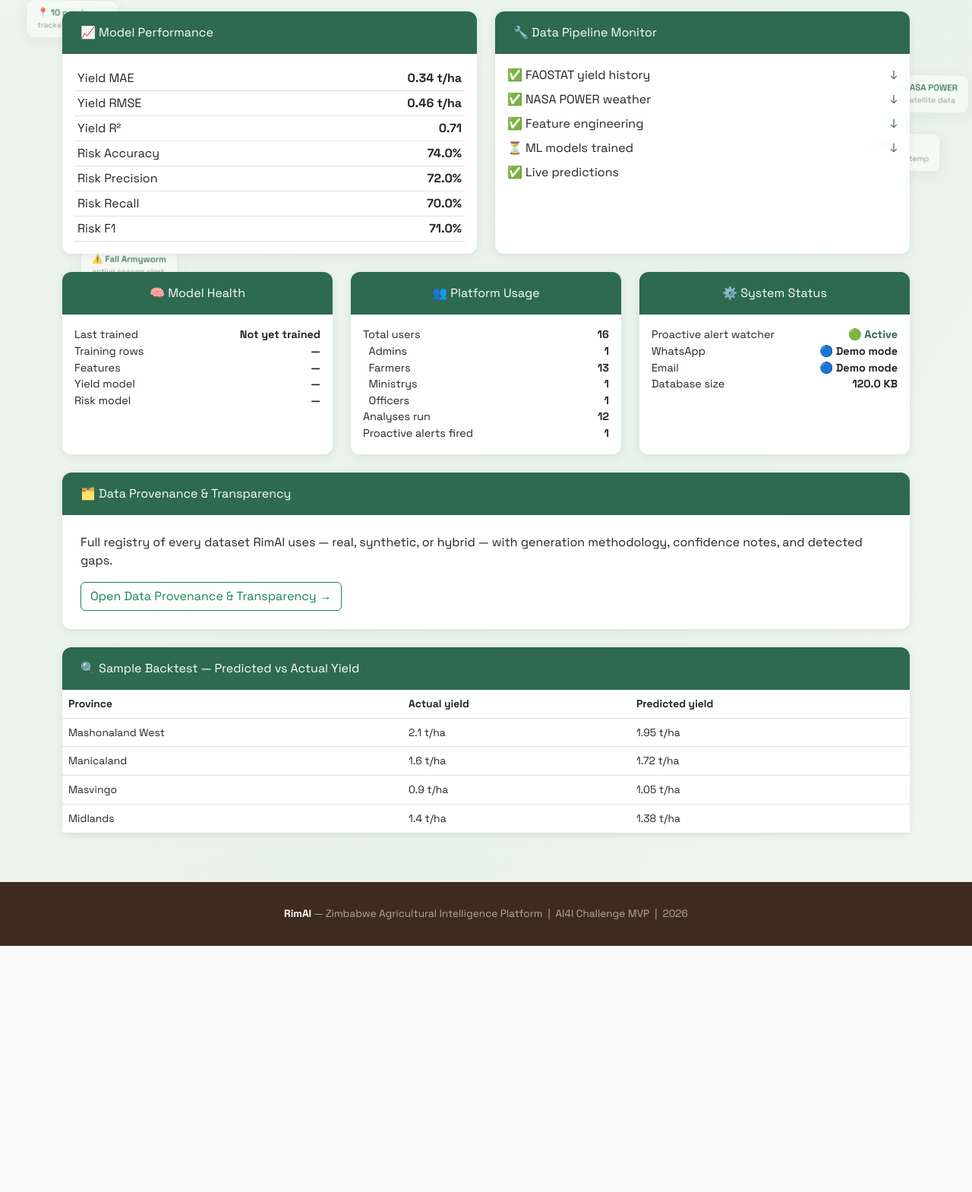
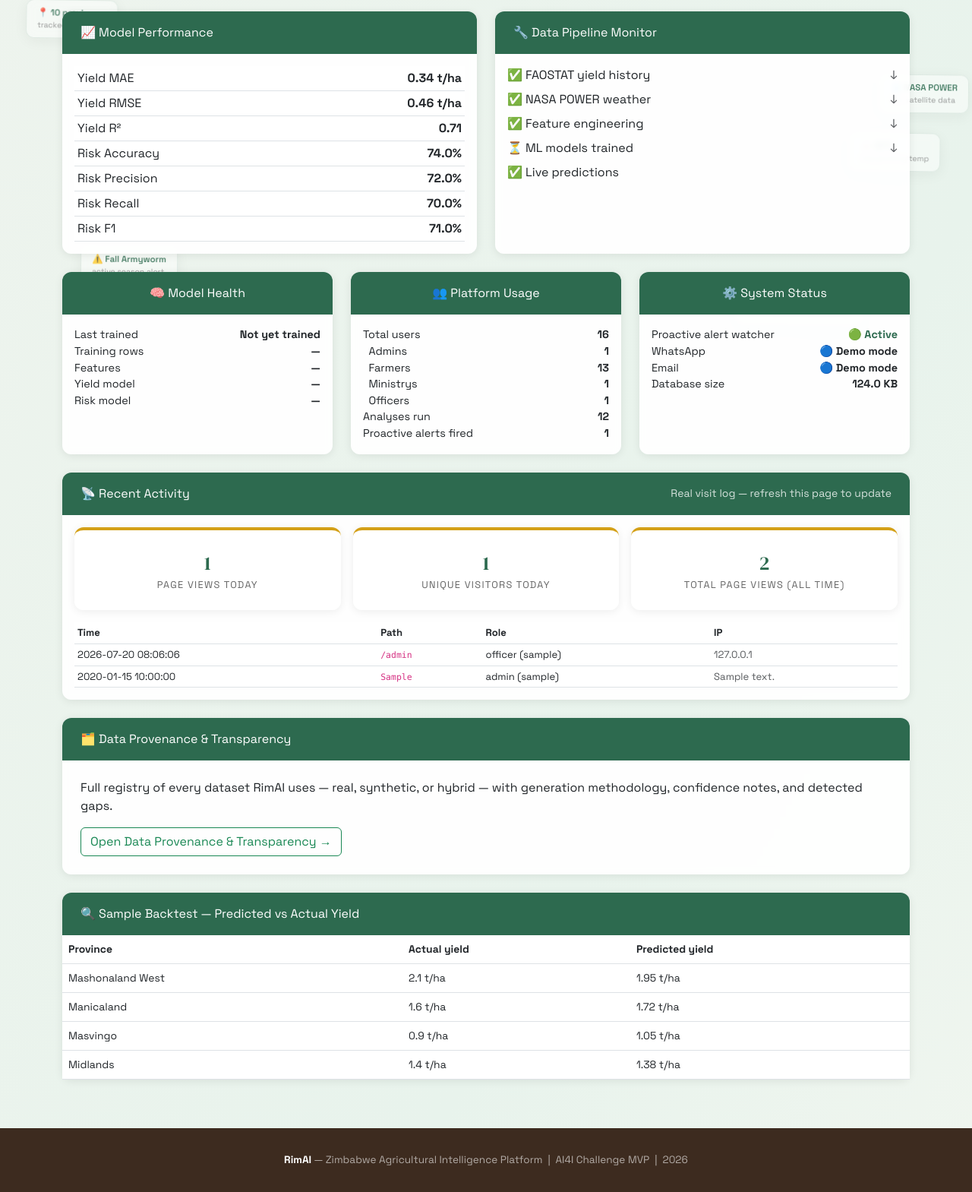
Before and after one commit to TereraiC/RimAI-AI4I-2026, a Flask app: page /admin in a window 1280 px wide. Shown: the part 288-1857 px from the top of the page at 76% size. Before the commit the page ends 1533 px from the top, so only its background shows below. Run offline with Flask 3, Linux system fonts and the light colour scheme; the visitor is signed in with stand-in values (Sample User, id 1); data comes from the database, SQL or seed files in the repository; tables that the repository leaves empty hold one stand-in row (values such as "Sample post"); parts of the project's set-up code (start-up, migrations or seed data) failed here and were passed over; some libraries are stand-ins or nearby versions.

Commit message:
feat: real visit tracking on Admin dashboard

```diff
--- a/app.py
+++ b/app.py
@@ -117,6 +117,15 @@ def init_db():
                 province TEXT,
                 district TEXT,
                 bags_allocated INTEGER,
+                created_at TIMESTAMP DEFAULT CURRENT_TIMESTAMP
+            );
+            CREATE TABLE IF NOT EXISTS page_visits (
+                id INTEGER PRIMARY KEY AUTOINCREMENT,
+                path TEXT,
+                method TEXT,
+                username TEXT,
+                role TEXT,
+                ip_address TEXT,
                 created_at TIMESTAMP DEFAULT CURRENT_TIMESTAMP
             );
         """)
@@ -282,6 +291,29 @@ def login_required(f):
             return redirect(url_for('login'))
         return f(*args, **kwargs)
     return dec
+
+
+_SKIP_LOGGING_PREFIXES = ('/static', '/favicon')
+_SKIP_LOGGING_EXACT = {'/api/chat'}  # logged separately via chat_history already
+
+
+@app.before_request
+def log_page_visit():
+    path = request.path
+    if request.method in ('OPTIONS', 'HEAD'):
+        return
+    if path.startswith(_SKIP_LOGGING_PREFIXES) or path in _SKIP_LOGGING_EXACT:
+        return
+    try:
+        ip = request.headers.get('X-Forwarded-For', request.remote_addr or '').split(',')[0].strip()
+        with get_db() as db:
+            db.execute(
+                "INSERT INTO page_visits (path, method, username, role, ip_address) VALUES (?,?,?,?,?)",
+                (path, request.method, session.get('username'), session.get('role'), ip),
+            )
+            db.commit()
+    except Exception:
+        pass  # visit logging must never break the actual request
 
 
 @app.context_processor
@@ -1047,11 +1079,12 @@ def admin_dashboard():
     backtest_results, metrics, is_synthetic = admin_module.load_backtest()
     pipeline_stages = admin_module.data_pipeline_status()
     health = admin_module.system_health(DB)
+    activity = admin_module.recent_activity(DB)
     return render_template('admin_dashboard.html', model_meta=model_meta,
                            backtest_results=backtest_results, metrics=metrics,
                            is_synthetic=is_synthetic, pipeline_stages=pipeline_stages,
                            health=health, whatsapp_live=twilio_configured(),
-                           email_live=email_configured())
+                           email_live=email_configured(), activity=activity)
 
 
 @app.route('/admin/data-provenance')
--- a/dashboards/admin.py
+++ b/dashboards/admin.py
@@ -118,3 +118,33 @@ def system_health(db_path, model_dir="models"):
         "last_trained": last_trained,
         "db_size_kb": db_size_kb,
     }
+
+
+def recent_activity(db_path, limit=30):
+    """Real visit log for the Admin 'Recent Activity' panel — lets you
+    actually see whether the live site is being visited/explored (which
+    pages, by which demo role, when), not just take it on faith."""
+    with _db(db_path) as db:
+        rows = db.execute(
+            "SELECT path, method, username, role, ip_address, created_at "
+            "FROM page_visits ORDER BY created_at DESC LIMIT ?",
+            (limit,),
+        ).fetchall()
+        visits = [dict(r) for r in rows]
+
+        today = datetime.date.today().isoformat()
+        today_count = db.execute(
+            "SELECT COUNT(*) FROM page_visits WHERE date(created_at) = ?", (today,)
+        ).fetchone()[0]
+        today_unique_sessions = db.execute(
+            "SELECT COUNT(DISTINCT COALESCE(username, ip_address)) FROM page_visits WHERE date(created_at) = ?",
+            (today,),
+        ).fetchone()[0]
+        total_count = db.execute("SELECT COUNT(*) FROM page_visits").fetchone()[0]
+
+    return {
+        "visits": visits,
+        "today_count": today_count,
+        "today_unique_sessions": today_unique_sessions,
+        "total_count": total_count,
+    }
--- a/templates/admin_dashboard.html
+++ b/templates/admin_dashboard.html
@@ -89,6 +89,48 @@
 </div>
 
 <div class="card mb-4">
+  <div class="card-header-harvest d-flex justify-content-between align-items-center">
+    <span>📡 Recent Activity</span>
+    <small style="opacity:0.8;">Real visit log — refresh this page to update</small>
+  </div>
+  <div class="card-body">
+    <div class="row g-3 mb-3 text-center">
+      <div class="col-4"><div class="stat-box">
+        <div class="number" style="font-size:1.6rem;">{{ activity.today_count }}</div>
+        <div class="label">Page views today</div>
+      </div></div>
+      <div class="col-4"><div class="stat-box">
+        <div class="number" style="font-size:1.6rem;">{{ activity.today_unique_sessions }}</div>
+        <div class="label">Unique visitors today</div>
+      </div></div>
+      <div class="col-4"><div class="stat-box">
+        <div class="number" style="font-size:1.6rem;">{{ activity.total_count }}</div>
+        <div class="label">Total page views (all time)</div>
+      </div></div>
+    </div>
+    {% if activity.visits %}
+    <div style="max-height:280px; overflow-y:auto;">
+      <table class="table table-sm table-hover mb-0" style="font-size:0.82rem;">
+        <thead><tr><th>Time</th><th>Path</th><th>Role</th><th>IP</th></tr></thead>
+        <tbody>
+          {% for v in activity.visits %}
+          <tr>
+            <td style="white-space:nowrap;">{{ v.created_at }}</td>
+            <td><code>{{ v.path }}</code></td>
+            <td>{{ v.role or '—' }}{% if v.username %} ({{ v.username }}){% endif %}</td>
+            <td class="text-muted">{{ v.ip_address or '—' }}</td>
+          </tr>
+          {% endfor %}
+        </tbody>
+      </table>
+    </div>
+    {% else %}
+    <p class="text-muted mb-0">No visits logged yet.</p>
+    {% endif %}
+  </div>
+</div>
+
+<div class="card mb-4">
   <div class="card-header-harvest">🗂️ Data Provenance &amp; Transparency</div>
   <div class="card-body p-4">
     <p class="mb-3">Full registry of every dataset RimAI uses — real, synthetic, or hybrid — with generation methodology, confidence notes, and detected gaps.</p>
```
Also changed, not shown: templates/home.html (+10 -1 lines), tests/test_database_schema.py (+1 -1 lines), tests/test_visit_tracking.py (added, +88 -0 lines).
